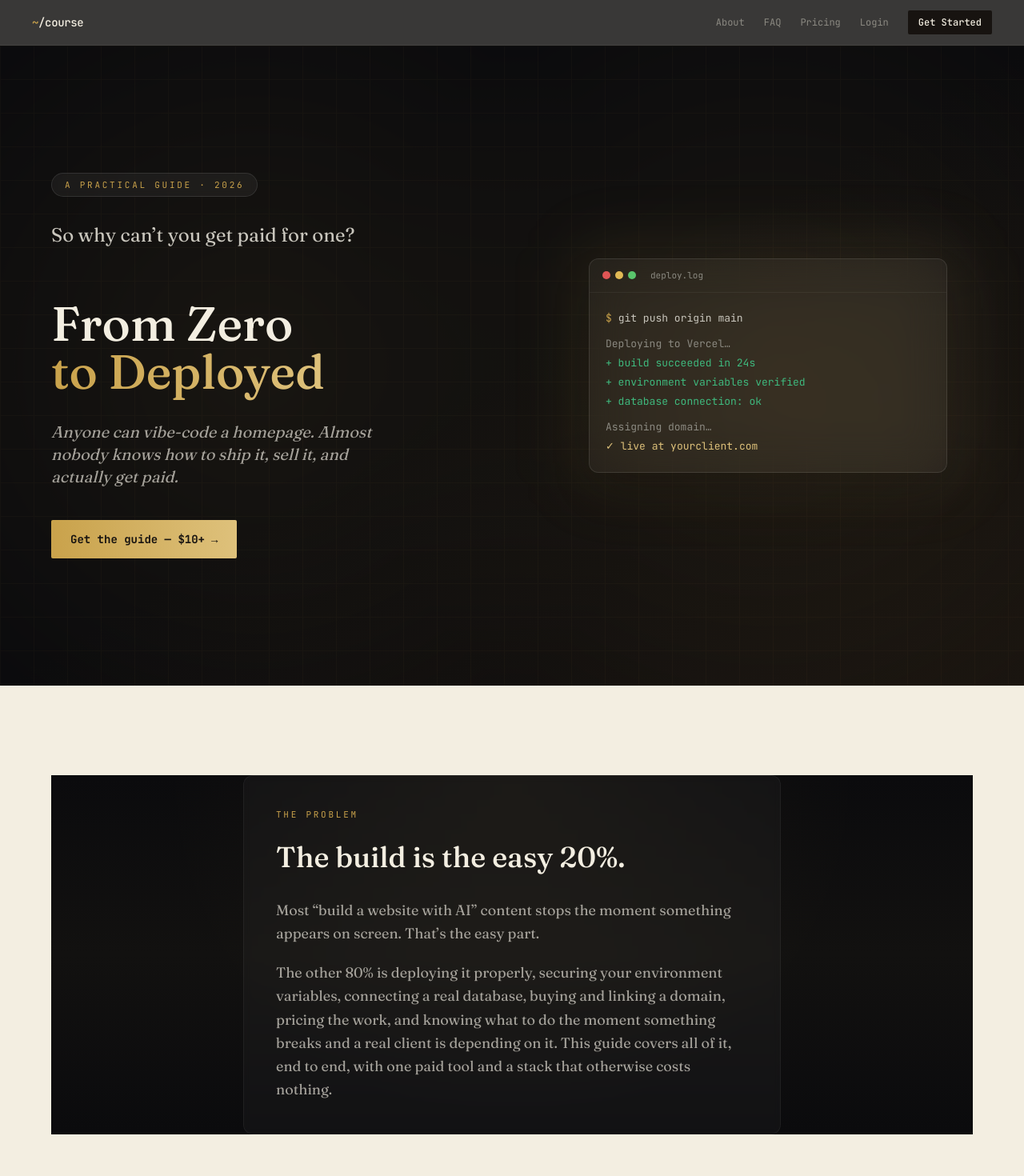
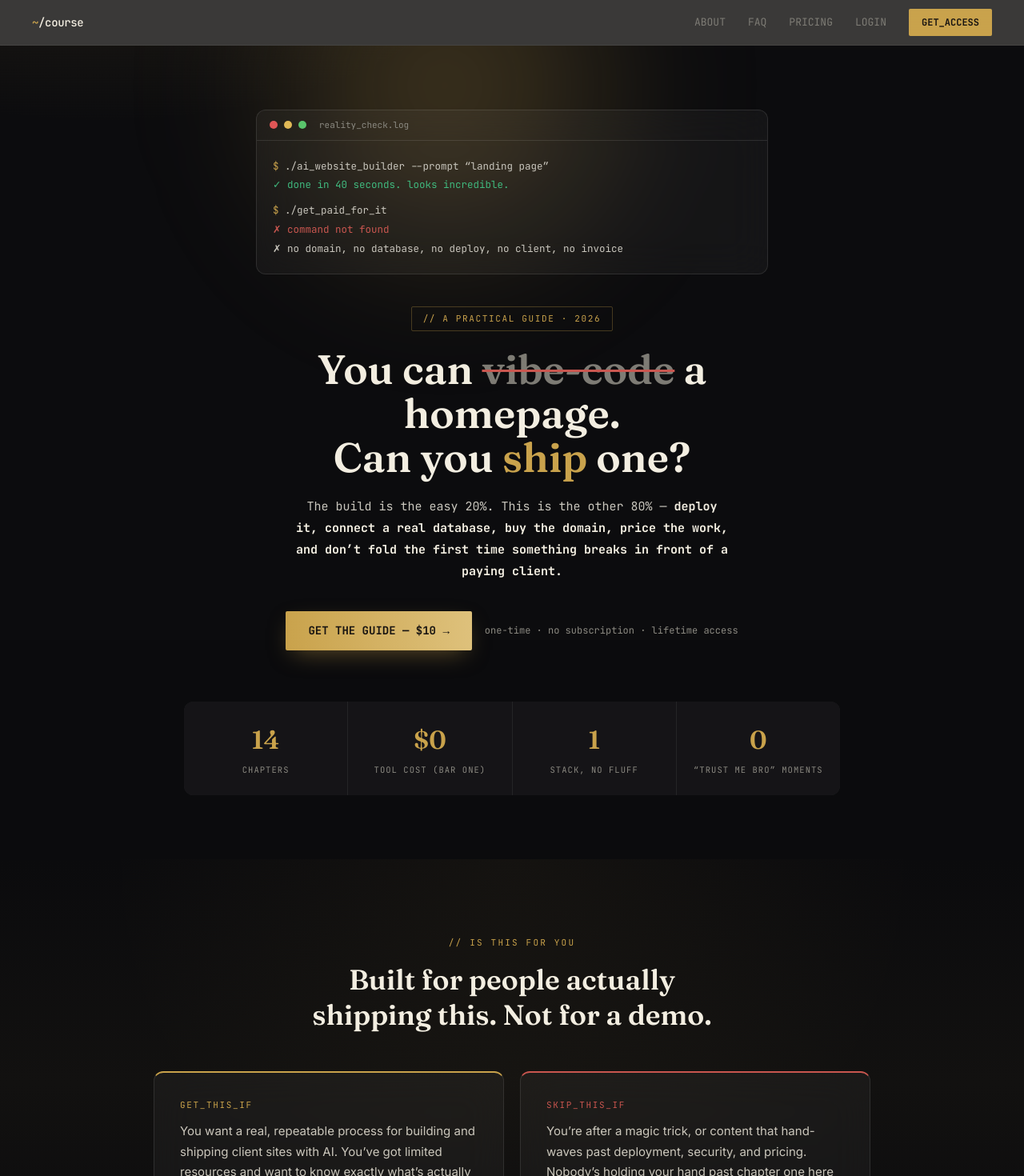
Before and after one commit to vysanchellan/course, a Next.js app: page / in a window 1280 px wide. Shown: the top 1470 px of the page at 80% size. Built offline with nearby package versions, Linux system fonts and the light colour scheme.

Commit message:
landing redesign: mockup v2 hero, dark theme for all marketing pages, uppercase nav

```diff
--- a/app/(marketing)/pricing/page.tsx
+++ b/app/(marketing)/pricing/page.tsx
@@ -1,37 +1,71 @@
 import Link from "next/link";
 
 export default function PricingPage() {
+  const plans = [
+    {
+      tier: "standard",
+      price: "$10",
+      features: [
+        "Full 14-chapter guide",
+        "Code examples and templates",
+        "All future updates",
+        "PDF download",
+      ],
+      href: "/checkout?tier=standard",
+    },
+    {
+      tier: "premium",
+      price: "$13",
+      features: [
+        "Everything in Standard",
+        "Personal project walkthrough",
+        "Direct access for questions",
+        "Priority support",
+      ],
+      href: "/checkout?tier=premium",
+      popular: true,
+    },
+  ];
+
   return (
-    <div className="bg-parchment">
-      <div className="max-w-2xl mx-auto px-6 md:px-16 py-24">
-        <div className="font-mono text-[11px] tracking-[0.25em] text-gold uppercase mb-6">
-          Pricing
+    <div className="bg-dusk min-h-screen">
+      <div className="max-w-[52rem] mx-auto px-6 md:px-16 py-24">
+        <div className="text-center mb-14">
+          <div className="font-mono text-[11px] tracking-[0.25em] text-gold uppercase mb-4">
+            // pricing
           </div>
-        <h1 className="font-serif text-3xl md:text-4xl font-medium mb-4 leading-tight">
-          One price. Full access.
+          <h1 className="font-serif text-3xl md:text-4xl font-medium mb-4 text-parchment">
+            One price. Full access. No monthly bullshit.
           </h1>
-        <p className="font-serif text-lg text-ink/60 leading-relaxed mb-12">
+          <p className="font-mono text-sm text-muteddark">
             Pay once, get the complete guide and all future updates.
           </p>
+        </div>
 
         <div className="grid md:grid-cols-2 gap-6">
-          <div className="bg-dusk rounded-md p-8 border border-panelborder">
+          {plans.map((plan) => (
+            <div
+              key={plan.tier}
+              className={`relative bg-white/[0.04] backdrop-blur-xl border rounded-xl p-8 ${
+                plan.popular ? "border-gold/30" : "border-white/10"
+              }`}
+            >
+              {plan.popular && (
+                <div className="absolute -top-3 left-1/2 -translate-x-1/2 bg-gradient-to-r from-gold to-goldsoft text-ink font-mono text-[10px] font-bold uppercase tracking-wider px-3 py-1 rounded-full shadow-lg shadow-gold/20">
+                  Popular
+                </div>
+              )}
               <div className="font-mono text-[11px] text-gold uppercase tracking-wider mb-2">
-              Standard
+                {plan.tier}
               </div>
-            <div className="font-serif text-5xl font-medium text-parchment mb-1">
-              $10
+              <div className="font-serif text-4xl font-medium text-parchment mb-1">
+                {plan.price}
               </div>
               <div className="font-mono text-xs text-muteddark mb-6">
                 One-time payment
               </div>
               <ul className="space-y-3 mb-8">
-              {[
-                "Full 14-chapter guide",
-                "Code examples and templates",
-                "All future updates",
-                "PDF download",
-              ].map((item) => (
+                {plan.features.map((item) => (
                   <li key={item} className="flex items-center gap-2 text-sm text-[#c9c6bd] font-mono">
                     <span className="text-diffadd">
                       <svg width="12" height="12" viewBox="0 0 24 24" fill="none" stroke="currentColor" strokeWidth="3">
@@ -43,47 +77,17 @@ export default function PricingPage() {
                 ))}
               </ul>
               <Link
-              href="/checkout?tier=standard"
-              className="block w-full bg-gold text-ink font-mono font-bold text-sm py-3.5 rounded-sm hover:bg-goldsoft transition-colors text-center"
+                href={plan.href}
+                className={`block w-full font-mono font-bold text-sm py-3.5 rounded-sm text-center transition-all ${
+                  plan.popular
+                    ? "bg-gradient-to-r from-gold to-goldsoft text-ink hover:shadow-lg hover:shadow-gold/20"
+                    : "bg-white/10 backdrop-blur-sm text-parchment border border-white/10 hover:bg-white/20"
+                }`}
               >
-              Get access
+                Get access &mdash; {plan.price}
               </Link>
             </div>
-
-          <div className="bg-dusk rounded-md p-8 border border-panelborder">
-            <div className="font-mono text-[11px] text-gold uppercase tracking-wider mb-2">
-              Premium
-            </div>
-            <div className="font-serif text-5xl font-medium text-parchment mb-1">
-              $13
-            </div>
-            <div className="font-mono text-xs text-muteddark mb-6">
-              One-time payment
-            </div>
-            <ul className="space-y-3 mb-8">
-              {[
-                "Everything in Standard",
-                "Personal project walkthrough",
-                "Direct access for questions",
-                "Priority support",
-              ].map((item) => (
-                <li key={item} className="flex items-center gap-2 text-sm text-[#c9c6bd] font-mono">
-                  <span className="text-diffadd">
-                    <svg width="12" height="12" viewBox="0 0 24 24" fill="none" stroke="currentColor" strokeWidth="3">
-                      <path d="M20 6 9 17l-5-5" />
-                    </svg>
-                  </span>
-                  {item}
-                </li>
           ))}
-            </ul>
-            <Link
-              href="/checkout?tier=premium"
-              className="block w-full bg-gold text-ink font-mono font-bold text-sm py-3.5 rounded-sm hover:bg-goldsoft transition-colors text-center"
-            >
-              Get access
-            </Link>
-          </div>
         </div>
       </div>
     </div>
--- a/app/globals.css
+++ b/app/globals.css
@@ -31,6 +31,16 @@
   body {
     -webkit-font-smoothing: antialiased;
     -moz-osx-font-smoothing: grayscale;
+  }
+
+  body::before {
+    content: "";
+    position: fixed;
+    inset: 0;
+    pointer-events: none;
+    z-index: 50;
+    opacity: 0.025;
+    background-image: repeating-linear-gradient(0deg, #fff 0px, transparent 1px, transparent 2px);
   }
 
   ::selection {
--- a/app/page.tsx
+++ b/app/page.tsx
@@ -4,7 +4,7 @@ import { Hero } from "@/components/landing/hero";
 import { Problem } from "@/components/landing/problem";
 import { Contents } from "@/components/landing/contents";
 import { Stack } from "@/components/landing/stack";
-import { WhoFor } from "@/components/landing/who-for";
+import { FAQSection } from "@/components/landing/faq-section";
 import { BuySection } from "@/components/landing/buy-section";
 
 export default function HomePage() {
@@ -15,7 +15,7 @@ export default function HomePage() {
       <Problem />
       <Contents />
       <Stack />
-      <WhoFor />
+      <FAQSection />
       <BuySection />
       <Footer />
     </>
--- a/components/landing/hero.tsx
+++ b/components/landing/hero.tsx
@@ -2,96 +2,66 @@ import Link from "next/link";
 
 export function Hero() {
   return (
-    <header className="relative min-h-screen overflow-hidden">
-      {/* Gradient background */}
-      <div className="absolute inset-0 bg-gradient-to-br from-dusk via-dusk to-[#1a1510]" />
-      <div className="absolute inset-0 opacity-[0.07]"
-        style={{
-          backgroundImage:
-            "radial-gradient(circle at 25% 50%, #C9A24B 0%, transparent 50%), radial-gradient(circle at 75% 50%, #C9A24B 0%, transparent 50%)",
-        }}
-      />
-      <div
-        className="absolute inset-0 opacity-[0.03]"
-        style={{
-          backgroundImage:
-            "linear-gradient(#C9A24B 1px, transparent 1px), linear-gradient(90deg, #C9A24B 1px, transparent 1px)",
-          backgroundSize: "42px 42px",
-        }}
+    <header className="relative px-6 md:px-12 py-16 md:py-20 overflow-hidden"
+      style={{background: "radial-gradient(ellipse 900px 500px at 10% -20%, rgba(201,162,75,0.12), transparent 60%), #0B0B0D"}}
+    >
+      <div className="absolute rounded-full pointer-events-none"
+        style={{width:600,height:600,top:-250,left:"20%",background:"radial-gradient(circle, rgba(201,162,75,0.30), transparent 70%)",filter:"blur(70px)"}}
       />
 
-      <div className="relative grid md:grid-cols-2 min-h-screen">
-        {/* Left: content */}
-        <div className="flex flex-col justify-center px-8 md:px-16 py-20 order-2 md:order-1">
-          <div className="max-w-md">
-            <div className="inline-flex items-center gap-2 font-mono text-[11px] tracking-[0.25em] text-gold uppercase mb-8 bg-white/5 backdrop-blur-sm border border-white/10 rounded-full px-4 py-1.5">
-              A Practical Guide &middot; 2026
-            </div>
+      <div className="max-w-[640px] mx-auto mb-10 rounded-xl overflow-hidden bg-white/[0.04] backdrop-blur-xl border border-white/10">
+        <div className="flex items-center gap-2 px-4 py-2.5 border-b border-white/10">
+          <span className="w-2.5 h-2.5 rounded-full" style={{background:"#e05555"}} />
+          <span className="w-2.5 h-2.5 rounded-full" style={{background:"#e0b955"}} />
+          <span className="w-2.5 h-2.5 rounded-full" style={{background:"#59c46b"}} />
+          <span className="font-mono text-[11px] text-muteddark ml-2">reality_check.log</span>
+        </div>
+        <div className="p-5 font-mono text-[12.5px] leading-[1.9] text-[#c9c6bd]">
+          <div><span className="text-gold">$</span> ./ai_website_builder --prompt &ldquo;landing page&rdquo;</div>
+          <div className="text-diffadd">✓ done in 40 seconds. looks incredible.</div>
+          <div className="mt-2"><span className="text-gold">$</span> ./get_paid_for_it</div>
+          <div className="text-[#c9564f]">✗ command not found</div>
+          <div className="text-[#c9c6bd]">✗ no domain, no database, no deploy, no client, no invoice</div>
+        </div>
+      </div>
 
-            {/* Question reveal sequence */}
-            <div className="hero-sequence mb-8">
-              <p className="hero-question-1 font-serif text-xl md:text-2xl leading-snug text-[#c9c6bd]">
-                You can build a website with AI in an afternoon.
-              </p>
-              <p className="hero-question-2 font-serif text-xl md:text-2xl leading-snug text-[#c9c6bd]">
-                So why can&rsquo;t you get paid for one?
-              </p>
-            </div>
+      <div className="max-w-[760px] mx-auto text-center">
+        <div className="inline-flex items-center gap-2 font-mono text-[11px] tracking-[0.15em] text-gold uppercase mb-5 border border-gold/30 px-3.5 py-1.5 rounded-sm">
+          // a practical guide &middot; 2026
+        </div>
+        <h1 className="font-serif font-semibold text-[2.75rem] md:text-[3.2rem] leading-[1.08] mb-5 text-parchment">
+          You can{" "}
+          <span className="text-[#7d7b74] line-through decoration-[#c9564f] decoration-[3px]">vibe-code</span>{" "}
+          a homepage.<br />
+          Can you <span className="text-gold">ship</span> one?
+        </h1>
+        <p className="font-mono text-[15px] text-[#c9c6bd] leading-[1.8] max-w-[34rem] mx-auto mb-9">
+          The build is the easy 20%. This is the other 80% &mdash;{" "}
+          <b className="text-parchment">deploy it, connect a real database, buy the domain, price the work, and don&rsquo;t fold the first time something breaks in front of a paying client.</b>
+        </p>
+        <div className="flex items-center justify-center gap-4 flex-wrap">
+          <Link
+            href="/checkout?tier=standard"
+            className="inline-flex items-center gap-2 bg-gradient-to-r from-gold to-goldsoft text-[#171310] font-mono font-bold text-[14px] px-7 py-3.5 rounded-sm no-underline shadow-[0_10px_30px_-10px_rgba(201,162,75,0.5)] hover:shadow-[0_10px_30px_-5px_rgba(201,162,75,0.6)] transition-shadow"
+          >
+            GET THE GUIDE &mdash; $10 &rarr;
+          </Link>
+          <span className="font-mono text-[12px] text-muteddark">one-time &middot; no subscription &middot; lifetime access</span>
+        </div>
+      </div>
 
-            {/* Headline and CTA (appears after reveal) */}
-            <div className="hero-main">
-              <h1 className="font-serif text-[2.75rem] md:text-6xl leading-[1.05] font-medium mb-8 text-parchment">
-                From Zero
-                <br />
-                <span className="bg-gradient-to-r from-gold to-goldsoft bg-clip-text text-transparent">
-                  to&nbsp;Deployed
-                </span>
-              </h1>
-              <p className="font-serif italic text-lg md:text-xl text-[#c9c6bd]/80 leading-relaxed mb-10">
-                Anyone can vibe-code a homepage. Almost nobody knows how to ship it,
-                sell it, and actually get paid.
-              </p>
-              <Link
-                href="/#buy"
-                className="inline-flex items-center gap-2 bg-gradient-to-r from-gold to-goldsoft text-ink font-mono text-sm font-bold px-6 py-3.5 rounded-sm hover:shadow-lg hover:shadow-gold/20 transition-all"
-              >
-                Get the guide — $10+
-                <span aria-hidden="true">→</span>
-              </Link>
-            </div>
+      <div className="grid grid-cols-4 gap-px max-w-[820px] mx-auto mt-16 rounded-xl overflow-hidden bg-white/10">
+        {[
+          { num: "14", lbl: "chapters" },
+          { num: "$0", lbl: "tool cost (bar one)" },
+          { num: "1", lbl: "stack, no fluff" },
+          { num: "0", lbl: "\u201Ctrust me bro\u201D moments" },
+        ].map((s) => (
+          <div key={s.lbl} className="bg-panel text-center py-6 px-4">
+            <div className="font-serif text-[2rem] text-gold font-semibold">{s.num}</div>
+            <div className="font-mono text-[10.5px] text-muteddark uppercase tracking-[0.1em] mt-1.5">{s.lbl}</div>
           </div>
-        </div>
-
-        {/* Right: glass terminal card */}
-        <div className="flex flex-col justify-center px-6 md:px-14 py-20 order-1 md:order-2 relative">
-          <div className="relative max-w-md w-full mx-auto">
-            {/* Glow behind card */}
-            <div className="absolute -inset-4 bg-gradient-to-r from-gold/10 to-goldsoft/10 blur-2xl rounded-3xl" />
-            {/* Glass card */}
-            <div className="relative bg-white/[0.04] backdrop-blur-xl border border-white/10 rounded-xl shadow-2xl overflow-hidden">
-              <div className="flex items-center gap-1.5 px-4 py-3 border-b border-white/5">
-                <span className="w-2.5 h-2.5 rounded-full bg-[#e05555]" />
-                <span className="w-2.5 h-2.5 rounded-full bg-[#e0b955]" />
-                <span className="w-2.5 h-2.5 rounded-full bg-[#59c46b]" />
-                <span className="font-mono text-[11px] text-muteddark ml-3">
-                  deploy.log
-                </span>
-              </div>
-              <div className="p-5 font-mono text-[13px] leading-[1.85] text-[#c9c6bd]">
-                <div>
-                  <span className="text-gold">$</span>{" "}
-                  <span className="type-line inline-block">git push origin main</span>
-                </div>
-                <div className="mt-2 text-muteddark">Deploying to Vercel…</div>
-                <div className="text-diffadd">+ build succeeded in 24s</div>
-                <div className="text-diffadd">+ environment variables verified</div>
-                <div className="text-diffadd">+ database connection: ok</div>
-                <div className="mt-2 text-muteddark">Assigning domain…</div>
-                <div className="text-goldsoft">✓ live at yourclient.com</div>
-              </div>
-            </div>
-          </div>
-        </div>
+        ))}
       </div>
     </header>
   );
--- a/components/landing/problem.tsx
+++ b/components/landing/problem.tsx
@@ -2,8 +2,7 @@ import { Reveal } from "./reveal";
 
 export function Problem() {
   return (
-    <section className="relative py-28 px-6 md:px-16 overflow-hidden">
-      <Reveal>
+    <section className="relative py-24 px-6 md:px-12 overflow-hidden">
       <div className="absolute inset-0 bg-gradient-to-b from-dusk via-[#121110] to-dusk" />
       <div className="absolute inset-0 opacity-[0.05]"
         style={{
@@ -11,27 +10,37 @@ export function Problem() {
             "radial-gradient(circle at 50% 0%, #C9A24B 0%, transparent 60%)",
         }}
       />
-      <div className="relative max-w-2xl mx-auto">
-        <div className="bg-white/[0.03] backdrop-blur-sm border border-white/5 rounded-xl p-8 md:p-10">
-          <div className="font-mono text-[11px] tracking-[0.25em] text-gold uppercase mb-6">
-            The Problem
+      <Reveal>
+        <div className="relative max-w-[56rem] mx-auto">
+          <div className="text-center mb-12">
+            <div className="font-mono text-[11px] tracking-[0.2em] text-gold uppercase mb-4">
+              // is this for you
+            </div>
+            <h2 className="font-serif font-semibold text-[2.2rem] leading-[1.25] text-parchment max-w-[34rem] mx-auto">
+              Built for people actually shipping this. Not for a demo.
+            </h2>
           </div>
-          <h2 className="font-serif text-3xl md:text-4xl font-medium mb-8 leading-tight text-parchment">
-            The build is the easy 20%.
-          </h2>
-          <p className="font-serif text-lg leading-relaxed text-[#c9c6bd]/80 mb-5">
-            Most &ldquo;build a website with AI&rdquo; content stops the moment something
-            appears on screen. That&rsquo;s the easy part.
-          </p>
-          <p className="font-serif text-lg leading-relaxed text-[#c9c6bd]/80">
-            The other 80% is deploying it properly, securing your environment
-            variables, connecting a real database, buying and linking a domain,
-            pricing the work, and knowing what to do the moment something breaks
-            and a real client is depending on it. This guide covers all of it, end
-            to end, with one paid tool and a stack that otherwise costs nothing.
-          </p>
+          <div className="grid md:grid-cols-2 gap-5">
+            <div className="bg-white/[0.04] backdrop-blur-xl border border-white/10 rounded-xl p-8"
+              style={{borderTop:"2px solid #C9A24B"}}>
+              <div className="font-mono text-[11px] tracking-[0.15em] text-gold uppercase mb-3">
+                get_this_if
+              </div>
+              <p className="font-sans text-[15px] leading-[1.7] text-[rgba(243,238,225,0.82)]">
+                You want a real, repeatable process for building and shipping client sites with AI. You&rsquo;ve got limited resources and want to know exactly what&rsquo;s actually free &mdash; and what still costs you real thought.
+              </p>
+            </div>
+            <div className="bg-white/[0.04] backdrop-blur-xl border border-white/10 rounded-xl p-8"
+              style={{borderTop:"2px solid #c9564f"}}>
+              <div className="font-mono text-[11px] tracking-[0.15em] text-[#c9564f] uppercase mb-3">
+                skip_this_if
+              </div>
+              <p className="font-sans text-[15px] leading-[1.7] text-[rgba(243,238,225,0.82)]">
+                You&rsquo;re after a magic trick, or content that hand-waves past deployment, security, and pricing. Nobody&rsquo;s holding your hand past chapter one here &mdash; you&rsquo;ll actually have to read it.
+              </p>
+            </div>
+          </div>
         </div>
-      </div>
       </Reveal>
     </section>
   );
--- a/components/layout/navbar.tsx
+++ b/components/layout/navbar.tsx
@@ -44,47 +44,48 @@ export function Navbar({ variant = "marketing", user, accessLevel }: NavbarProps
             </span>
           </Link>
 
-          <div className="hidden md:flex items-center gap-6">
+          <div className="hidden md:flex items-center gap-7">
             {variant === "marketing" ? (
               <>
                 <Link
                   href="/about"
-                  className="font-mono text-xs text-muteddark hover:text-parchment transition-colors"
+                  className="font-mono text-[13px] text-[#7d7b74] hover:text-parchment transition-colors"
                 >
-                  About
+                  ABOUT
                 </Link>
                 <Link
                   href="/faq"
-                  className="font-mono text-xs text-muteddark hover:text-parchment transition-colors"
+                  className="font-mono text-[13px] text-[#7d7b74] hover:text-parchment transition-colors"
                 >
                   FAQ
                 </Link>
                 <Link
-                  href="/#buy"
-                  className="font-mono text-xs text-muteddark hover:text-parchment transition-colors"
+                  href="/pricing"
+                  className="font-mono text-[13px] text-[#7d7b74] hover:text-parchment transition-colors"
                 >
-                  Pricing
+                  PRICING
                 </Link>
                 {user ? (
                   <Link
                     href="/dashboard"
-                    className="font-mono text-xs text-muteddark hover:text-parchment transition-colors"
+                    className="font-mono text-[13px] text-[#7d7b74] hover:text-parchment transition-colors"
                   >
-                    Dashboard
+                    DASHBOARD
                   </Link>
                 ) : (
-                  <>
-                    <Link
-                      href="/login"
-                      className="font-mono text-xs text-muteddark hover:text-parchment transition-colors"
-                    >
-                      Login
-                    </Link>
-                    <Button variant="primary" size="sm" asChild>
-                      <Link href="/register">Get Started</Link>
-                    </Button>
-                  </>
+                  <Link
+                    href="/login"
+                    className="font-mono text-[13px] text-[#7d7b74] hover:text-parchment transition-colors"
+                  >
+                    LOGIN
+                  </Link>
                 )}
+                <Link
+                  href="/checkout?tier=standard"
+                  className="bg-gold text-[#171310] font-mono font-bold text-[12px] px-4 py-2 rounded-sm"
+                >
+                  GET_ACCESS
+                </Link>
               </>
             ) : (
               <>
@@ -154,19 +155,20 @@ export function Navbar({ variant = "marketing", user, accessLevel }: NavbarProps
           <div className="md:hidden border-t border-panelborder bg-panel px-6 py-4 space-y-3">
             {variant === "marketing" ? (
               <>
-                <MobileLink href="/about" label="About" />
+                <MobileLink href="/about" label="ABOUT" />
                 <MobileLink href="/faq" label="FAQ" />
-                <MobileLink href="/#buy" label="Pricing" />
+                <MobileLink href="/pricing" label="PRICING" />
                 {user ? (
-                  <MobileLink href="/dashboard" label="Dashboard" />
+                  <MobileLink href="/dashboard" label="DASHBOARD" />
                 ) : (
-                  <>
-                    <MobileLink href="/login" label="Login" />
-                    <Button variant="primary" size="md" className="w-full mt-2" asChild>
-                      <Link href="/register">Get Started</Link>
-                    </Button>
-                  </>
+                  <MobileLink href="/login" label="LOGIN" />
                 )}
+                <Link
+                  href="/checkout?tier=standard"
+                  className="block w-full bg-gold text-[#171310] font-mono font-bold text-sm py-3 rounded-sm text-center mt-2"
+                >
+                  GET_ACCESS
+                </Link>
               </>
             ) : (
               <>
```
Also changed, not shown: app/(marketing)/about/page.tsx (+4 -4 lines), app/(marketing)/contact/page.tsx (+13 -14 lines), app/(marketing)/faq/page.tsx (+7 -7 lines), components/landing/faq-section.tsx (added, +54 -0 lines). Lines whose indentation alone changed are shown as unchanged.
